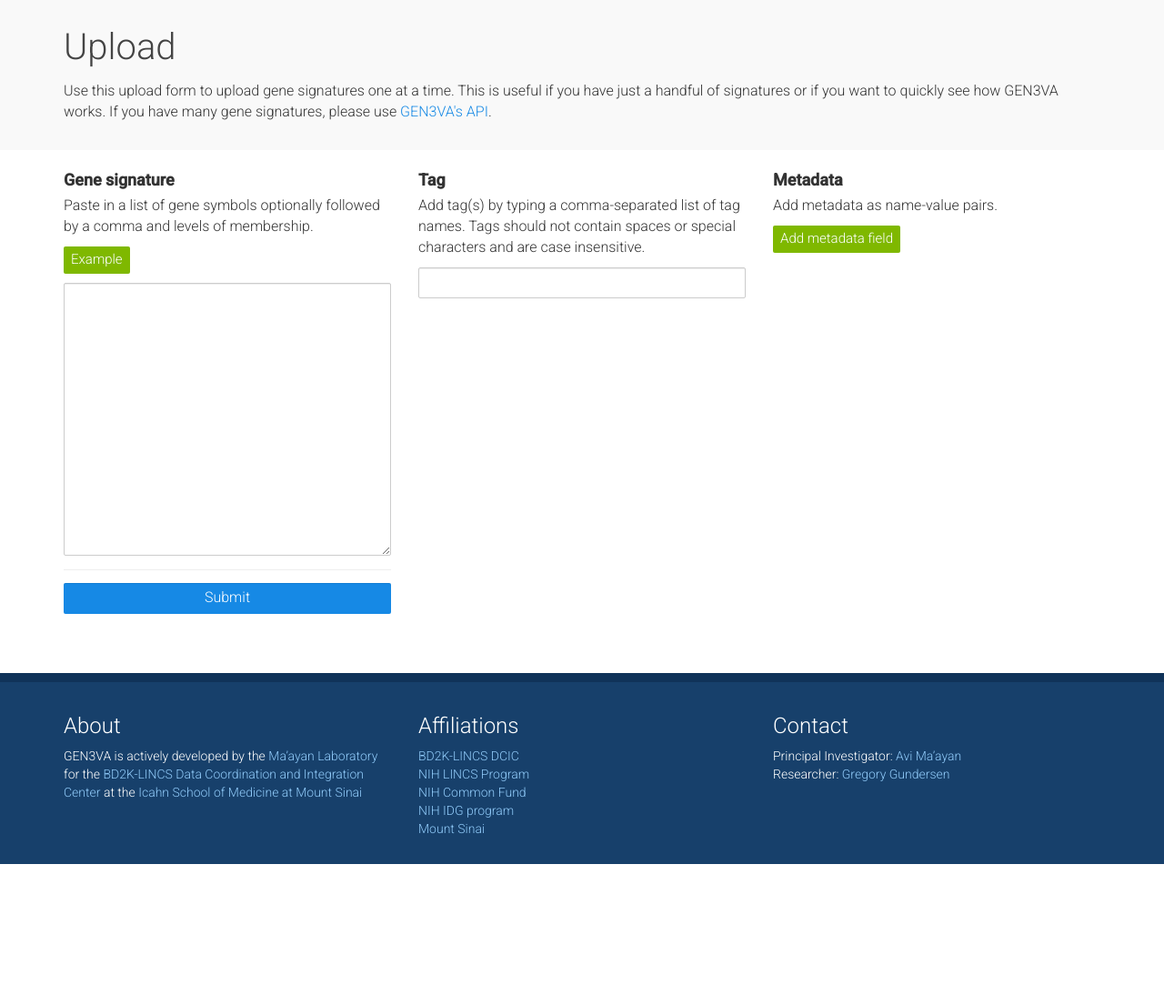
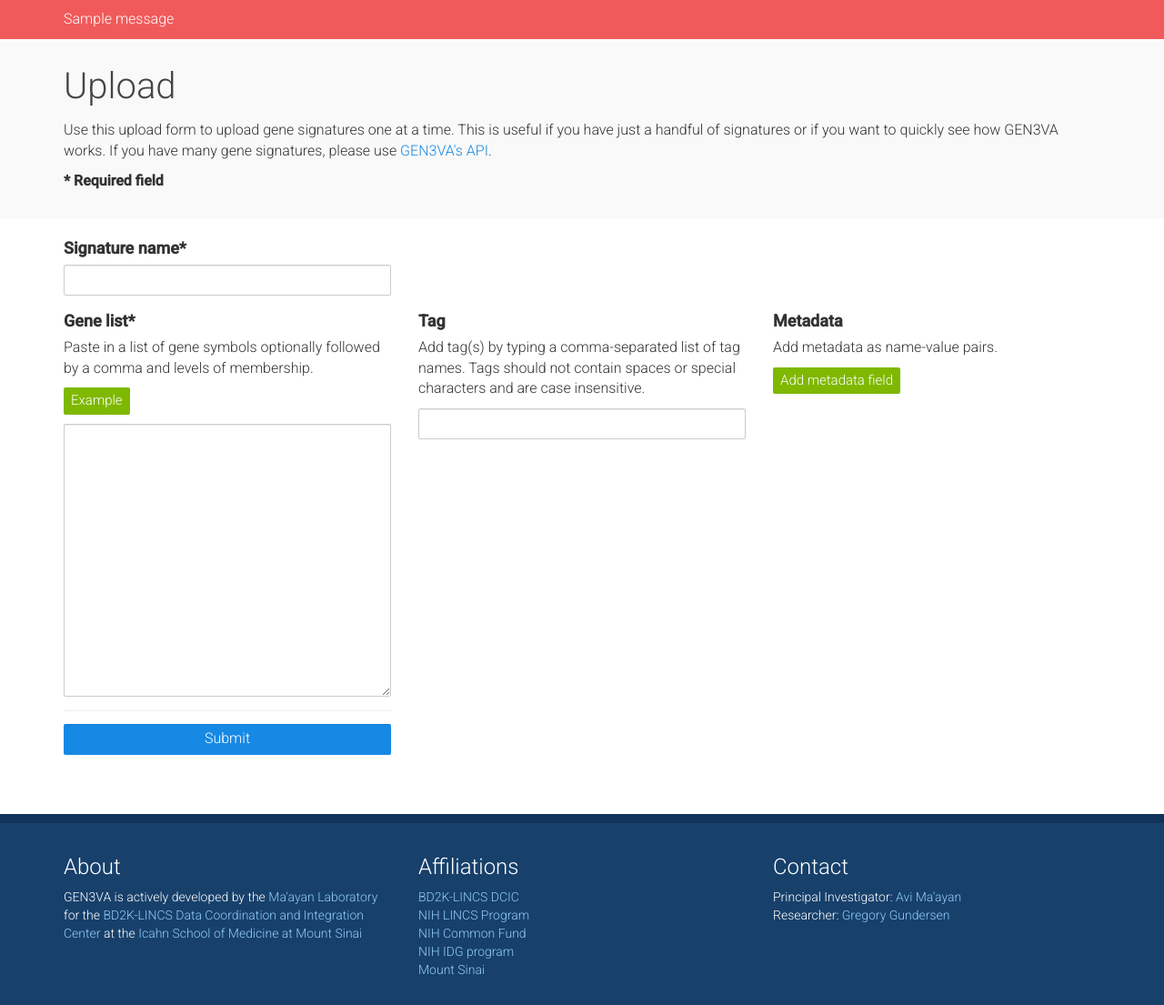
Before and after one commit to MaayanLab/gen3va, a Python web app: template gen3va/templates/pages/upload.html in a window 1280 px wide. Shown: the part 64-1169 px from the top of the page at 91% size. Before the commit the page ends 1014 px from the top, so only its background shows below. Run offline with Jinja, Linux system fonts and the light colour scheme; the template is opened without the code that fills it, so the values that code supplies are empty; one stand-in notice (Sample message) is shown; style sheets or scripts are compiled from the project's sources; some libraries are stand-ins or nearby versions.

Commit message:
Upload form requires signature name and back-end validates form data.

```diff
--- a/gen3va/static/js/upload.js
+++ b/gen3va/static/js/upload.js
@@ -31,6 +31,7 @@
         }
         var id = addMetadataField();
         fields[id].setKeyVal('gene', 'STAT3');
+        $('input[name="name"]').val('My test signature');
     }
 
     genes = [
--- a/gen3va/static/style/main.css
+++ b/gen3va/static/style/main.css
@@ -442,3 +442,16 @@
     font-size: 20px;
   }
 }
+/* User messages
+ * ----------------- */
+.flashes #error-message {
+  background-color: #F15A5A;
+  color: white;
+  font-size: 16px;
+  padding: 10px 0;
+}
+.flashes #error-message p {
+  font-family: 'Roboto', arial, sans-serif;
+  font-weight: 100;
+  margin-bottom: 0;
+}
--- a/gen3va/static/style/main.less
+++ b/gen3va/static/style/main.less
@@ -482,3 +482,19 @@
     }
   }
 }
+
+/* User messages
+ * ----------------- */
+.flashes {
+  #error-message {
+    background-color: @color-red;
+    color: white;
+    font-size: 16px;
+    padding: 10px 0;
+    p {
+      font-family: @font-family-accent;
+      font-weight: 100;
+      margin-bottom: 0;
+    }
+  }
+}
--- a/gen3va/templates/pages/upload.html
+++ b/gen3va/templates/pages/upload.html
@@ -7,12 +7,29 @@
     <script src='static/js/MetadataField.js'></script>
     <script src='static/js/upload.js'></script>
 
+    {% with messages = get_flashed_messages(category_filter=['error']) %}
+        {% if messages %}
+        <div class='flashes'>
+            <div id='error-message' class='container-full'>
+                <div class='container'>
+                    {% for message in messages %}
+                    <p>{{ message }}</p>
+                    {% endfor %}
+                </div>
+            </div>
+        </div>
+        {% endif %}
+    {% endwith %}
+
     <div class='page' id='upload-page'>
         <div class='ribbon'>
             <div class='container'>
                 <h1>Upload</h1>
                 <p>
                     Use this upload form to upload gene signatures one at a time. This is useful if you have just a handful of signatures or if you want to quickly see how GEN3VA works. If you have many gene signatures, please use <a href='http://localhost:8084/gen3va/docs#api'>GEN3VA's API</a>.
+                </p>
+                <p>
+                    <strong>* Required field</strong>
                 </p>
             </div>
         </div>
@@ -22,7 +39,15 @@
                 <div class='row'>
                     <div class='col-md-4'>
                         <div class='form-group'>
-                            <label>Gene signature</label>
+                            <label>Signature name*</label>
+                            <input type='text' name='name' class='form-control' />
+                        </div>
+                    </div>
+                </div>
+                <div class='row'>
+                    <div class='col-md-4'>
+                        <div class='form-group'>
+                            <label>Gene list*</label>
                             <p>Paste in a list of gene symbols optionally followed by a comma and levels of membership.</p>
                             <button id='example-btn' class='btn btn-info'>Example</button>
                             <textarea name='genes' class='form-control'></textarea>
```
Also changed, not shown: gen3va/endpoints/api/upload_api.py (+51 -23 lines).
